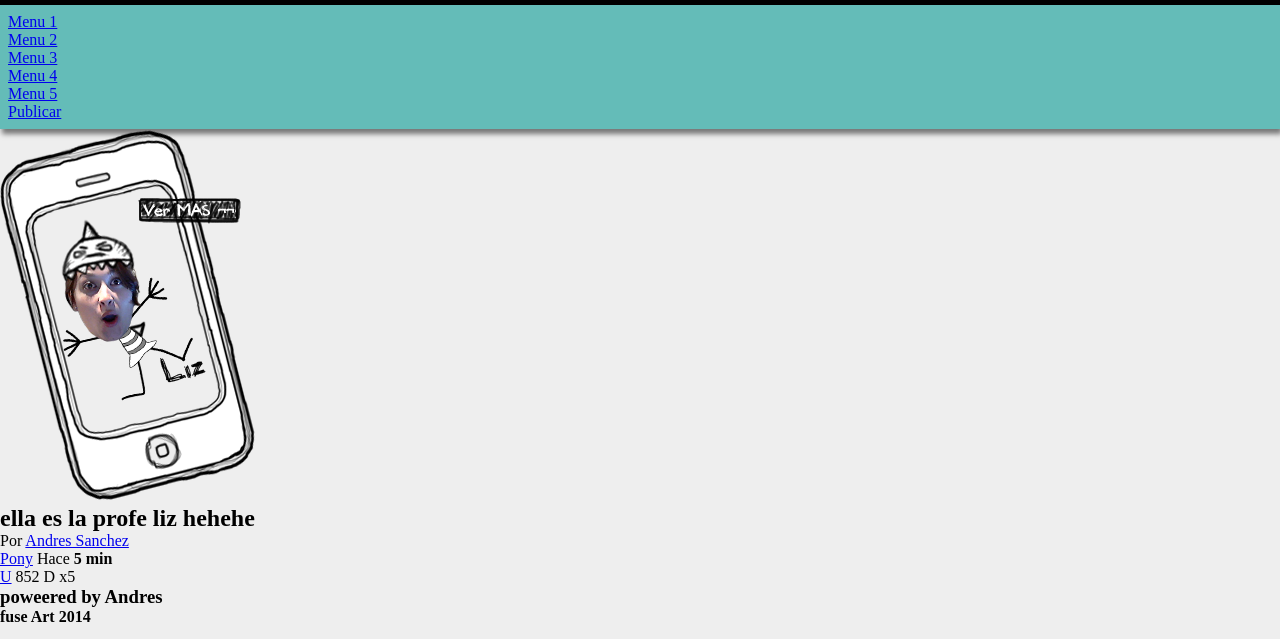
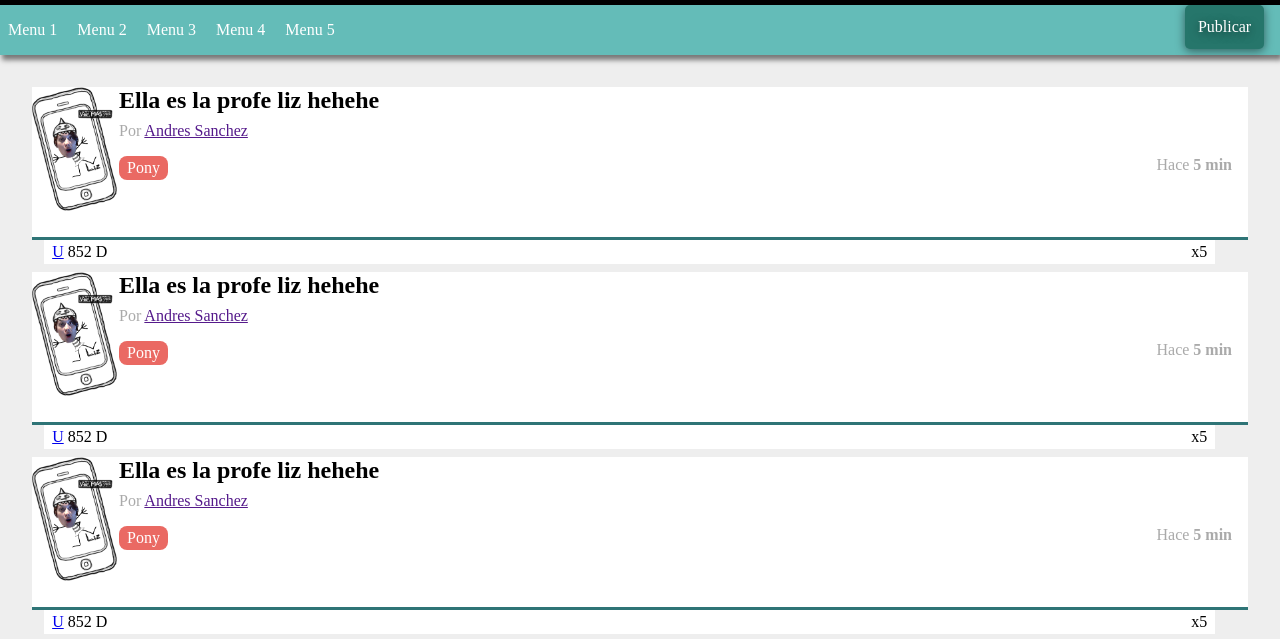
Before and after one commit to Andysanti28/AndresSanchez_581705, a plain HTML site: page index.HTML in a window 1280 px wide. Shown: the part 107-746 px from the top of the page. Drawn offline with Linux system fonts and the light colour scheme.

Commit message:
actualizacion

```diff
--- a/css/estilos.css
+++ b/css/estilos.css
@@ -50,6 +50,7 @@ nav
     color: white;
     padding: 0.5em 0.5em;
     box-shadow: rgba(0,0,0,0.5)2px 5px 5px;
+    position: relative;
 }
 nav ul
 {
@@ -57,3 +58,105 @@ nav ul
     margin: 0 20px 0 0;
 
 }
+nav ul li
+{
+    display:inline-block;
+    margin: 0 1em 0 0;
+}
+nav ul li a
+{
+    color: white;
+    text-decoration: none;
+    padding: 0.5em 0;
+    display: block;
+}
+nav ul #publicar
+{
+    position: absolute;
+    right: 0;
+    top: 0;
+}
+nav ul #publicar a
+{
+    background: #26766b;
+    text-decoration: none;
+    border-radius: 5px;
+    padding: 0.8em 0.8em;
+    box-shadow: rgba(0,0,0,0.5) 0px 2px 10px;
+    text-shadow: rgba(0,0,0,0.5) 0px 2px 10px;
+}
+#contenido
+{
+    margin: 2em;
+}
+#contenido .item
+{
+    background: white;
+    margin-bottom: 1.8em;
+    border-bottom: 3px solid #2e7476;
+    min-height: 150px;
+    position: relative;
+}
+#contenido .item .img_item img
+{
+    width: 85px;
+}
+#contenido .item .img_item
+{
+    float: left;
+    margin: 0 2px 0 0;
+}
+#contenido .item .titulo_item
+{
+    font-size: 1.2em;
+    font-style: italic;
+    padding: 1em 1em 0 0;
+}
+#contenido .item  .datosautor_item
+{
+    color: #aaa;
+    margin-top: 0.5em;
+}
+#contenido .item .info_item
+{
+    margin: 1em 1em 0 0;
+    text-align: right;
+
+}
+#contenido .item .info_item .fecha_item
+{
+    color: #aaa;
+}
+#contenido .item .info_item .tag_item
+{
+    background: #ea6963;
+    border-radius: 0.5em;
+    color: white;
+    padding: 0.2em 0.5em;
+    text-decoration: none;
+    float: left;
+    display: inline-block;
+}
+#contenido .item .votacion_item
+{
+    background: white;
+    border-radius: 0 0 0 0;
+    width: 95%;
+    padding: 0.2em 0.5em;
+    margin-top: 3px;
+    position: absolute;
+    top: 100%;
+    left: 1%;
+}
+#contenido .item .votacion_item .comentario_item
+{
+    float: right;
+}
+footer
+{
+    background: #26766b;
+    text-align: center;
+    color: white;
+    font-family: cursive;
+    padding: 2em 0 0 0;
+}
--- a/index.HTML
+++ b/index.HTML
@@ -26,21 +26,21 @@
                 <li><a href="#">Menu 3</a></li>
                 <li><a href="#">Menu 4</a></li>
                 <li><a href="#">Menu 5</a></li>
-                <li><a href="#" id="publicar">Publicar </a></li>
+                <li id="publicar"><a href="#" >Publicar </a></li>
             </ul>
         </nav>
-        <section>
+        <section id="contenido">
             <article class="item">
                 <figure class="img_item">
                     <img src="img/ipodliz.png"/>
                 </figure>
-                <h2 class="title_class">ella es la profe liz hehehe</h2>
-                <div class="datosaurtor_item">
-                    Por <a href="#">Andres Sanchez</a>
+                <h2 class="title_class">Ella es la profe liz hehehe</h2>
+                <div class="datosautor_item">
+                    Por <a href="">Andres Sanchez</a>
                 </div>
                 <div class="info_item">
-                    <a href="#">Pony</a>
-                    <span>
+                    <a class="tag_item" href="#">Pony</a>
+                    <span class="fecha_item">
                         Hace <strong>5 min</strong>
                     </span>
                 </div>
@@ -48,10 +48,80 @@
                     <a href="#">U</a>
                     852
                     <a hrer=""#>D</a>
-                    <a hrer=""#>x5</a>
+                    <a class="comentario_item" hrer="#">x5</a>
                 </div>
             </article>
         </section>
+        <section id="contenido">
+            <article class="item">
+                <figure class="img_item">
+                    <img src="img/ipodliz.png"/>
+                </figure>
+                <h2 class="title_class">Ella es la profe liz hehehe</h2>
+                <div class="datosautor_item">
+                    Por <a href="">Andres Sanchez</a>
+                </div>
+                <div class="info_item">
+                    <a class="tag_item" href="#">Pony</a>
+                    <span class="fecha_item">
+                        Hace <strong>5 min</strong>
+                    </span>
+                </div>
+                <div class="votacion_item">
+                    <a href="#">U</a>
+                    852
+                    <a hrer=""#>D</a>
+                    <a class="comentario_item" hrer="#">x5</a>
+                </div>
+            </article>
+        </section>
+        <section id="contenido">
+            <article class="item">
+                <figure class="img_item">
+                    <img src="img/ipodliz.png"/>
+                </figure>
+                <h2 class="title_class">Ella es la profe liz hehehe</h2>
+                <div class="datosautor_item">
+                    Por <a href="">Andres Sanchez</a>
+                </div>
+                <div class="info_item">
+                    <a class="tag_item" href="#">Pony</a>
+                    <span class="fecha_item">
+                        Hace <strong>5 min</strong>
+                    </span>
+                </div>
+                <div class="votacion_item">
+                    <a href="#">U</a>
+                    852
+                    <a hrer=""#>D</a>
+                    <a class="comentario_item" hrer="#">x5</a>
+                </div>
+            </article>
+        </section>
+        <section id="contenido">
+            <article class="item">
+                <figure class="img_item">
+                    <img src="img/ipodliz.png"/>
+                </figure>
+                <h2 class="title_class">Ella es la profe liz hehehe</h2>
+                <div class="datosautor_item">
+                    Por <a href="">Andres Sanchez</a>
+                </div>
+                <div class="info_item">
+                    <a class="tag_item" href="#">Pony</a>
+                    <span class="fecha_item">
+                        Hace <strong>5 min</strong>
+                    </span>
+                </div>
+                <div class="votacion_item">
+                    <a href="#">U</a>
+                    852
+                    <a hrer=""#>D</a>
+                    <a class="comentario_item" hrer="#">x5</a>
+                </div>
+            </article>
+        </section>
+
         <footer>
             <h3>poweered by Andres</h3>
             <h4>fuse Art 2014</h4>
```
